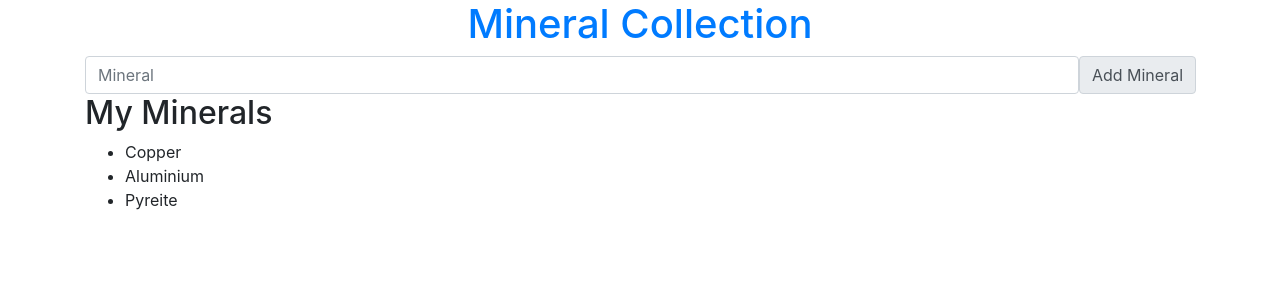
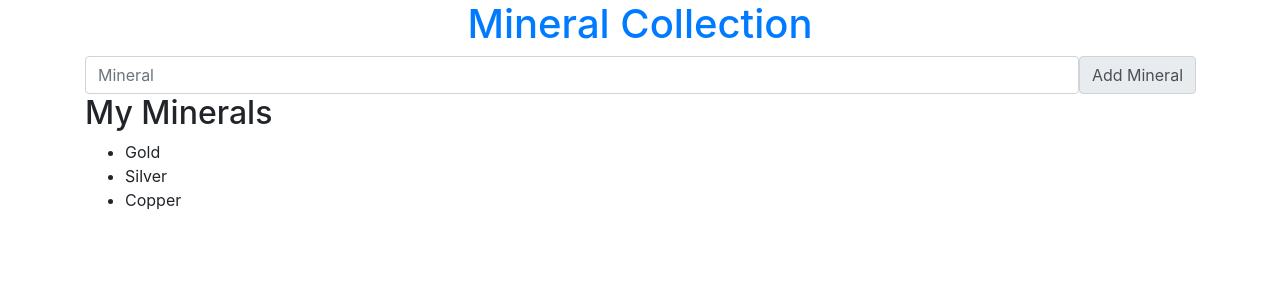
Before and after one commit to mfschultz3/mineral-collection, an Angular app: page / in a window 1280 px wide. Shown: the top 300 px of the page. Built offline with nearby package versions, Linux system fonts and the light colour scheme.

Commit message:
Added MineralService w Observervable

```diff
--- a/src/app/app.module.ts
+++ b/src/app/app.module.ts
@@ -1,5 +1,6 @@
 import { BrowserModule } from '@angular/platform-browser';
 import { NgModule } from '@angular/core';
+import { HttpClientModule } from '@angular/common/http';
 
 import { AppRoutingModule } from './app-routing.module';
 import { AppComponent } from './app.component';
@@ -17,7 +18,8 @@ import {MineralService} from './mineral.service';
   imports: [
     BrowserModule,
     AppRoutingModule,
-    FormsModule
+    FormsModule,
+    HttpClientModule
   ],
   providers: [MineralService],
   bootstrap: [AppComponent]
--- a/src/app/mineral.service.ts
+++ b/src/app/mineral.service.ts
@@ -1,17 +1,29 @@
 import { Injectable } from '@angular/core';
+import { HttpClient } from '@angular/common/http';
+import { of } from 'rxjs';
+
+const minerals = [
+  {
+    name: 'Gold'
+  },
+  {
+    name: 'Silver'
+  },
+  {
+    name: 'Copper'
+  }
+];
 
 @Injectable({
   providedIn: 'root'
 })
+
 export class MineralService {
 
   constructor() { }
 
   getMinerals() {
-
-    return ['Copper',
-      'Aluminium',
-      'Pyreite' ];
+    return of(minerals);
   }
 
 }
--- a/src/app/mineral/mineral.component.html
+++ b/src/app/mineral/mineral.component.html
@@ -9,7 +9,7 @@
 		<h2>My Minerals</h2>
 		<ul class="minerals">
 			<li *ngFor="let mineral of minerals">
-			<span>{{mineral}}</span>
+			<span>{{mineral.name}}</span>
 			</li>
 		</ul>
 		</div>
--- a/src/app/mineral/mineral.component.ts
+++ b/src/app/mineral/mineral.component.ts
@@ -1,5 +1,6 @@
 import { Component, OnInit, Input } from '@angular/core';
 import { MineralService } from '../mineral.service';
+import { Observable } from 'rxjs';
 
 @Component({
   selector: 'app-mineral',
@@ -8,16 +9,29 @@ import { MineralService } from '../mineral.service';
 })
 export class MineralComponent implements OnInit {
   @Input() mineral = '';
-  minerals: Array<string> = [];
+  minerals = [];
+
   constructor(private _mineralService: MineralService) { }
 
+
+
+
   ngOnInit() {
-    this.minerals = this._mineralService.getMinerals();
+
+    this._mineralService.getMinerals().subscribe(
+      data => this.minerals = data
+    );
+  }
+
+  loadMinerals(){
+    this._mineralService.getMinerals().subscribe(
+      data => this.minerals = data
+    )
   }
 
   addMineral() {
-    this.minerals.push(this.mineral);
-    this.mineral = '';
+    this.minerals.push({name: this.mineral});
+    //this.mineral = ''; //uncomment to clear mineral text bar after add mineral is clicked
   }
 
   // Used This before the Service
```
